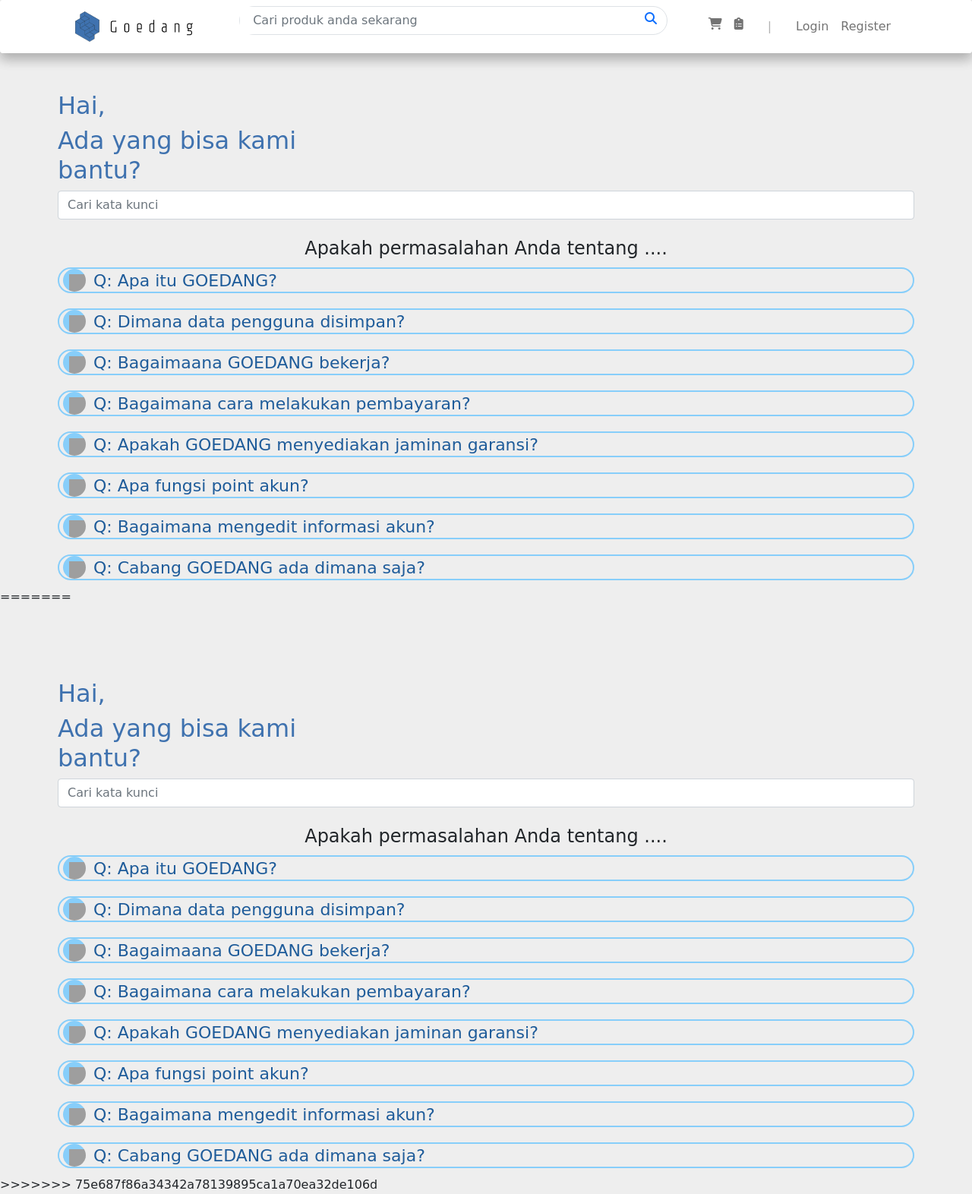
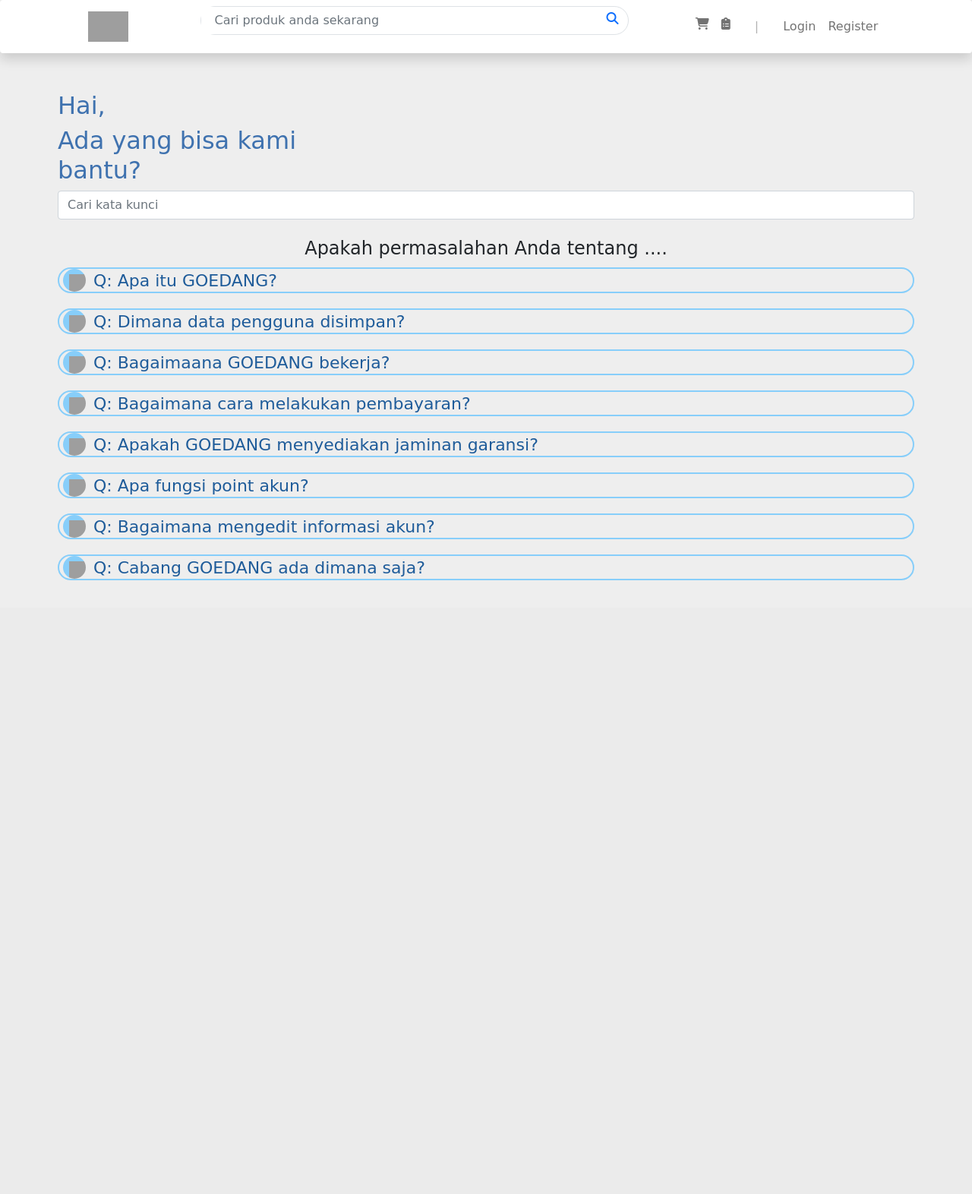
Before and after one commit to SI-RPL-2021/SI4208---Goedang-Private, a PHP site: page /FAQ3.php in a window 1280 px wide. Shown: the whole page at 76% size. After the commit the page ends 764 px from the top, so only its background shows below. Run offline with PHP 8.4, Linux system fonts and the light colour scheme; a stand-in replaces the project's code that opens the database connection; some libraries are stand-ins or nearby versions; some web fonts are replaced; grey boxes are pictures that could not be loaded.

Commit message:
Update code ref #19

```diff
--- a/FAQ3.php
+++ b/FAQ3.php
@@ -23,7 +23,7 @@
       <nav class="navbar navbar-expand-lg fixed-top navbar-light bg-light shadow mb-5 bg-body rounded">
         <div class="container-fluid d-flex justify-content-around">
           <a class="navbar-brand" href="#">
-            <img src="GOEDANG.png" alt="" height="40">
+            <img src="img/[logo].png" alt="" height="40">
           </a>
           <form class="w-50">
               <div class="input-group border rounded-pill">
@@ -159,144 +159,4 @@
 <script src="https://cdn.jsdelivr.net/npm/bootstrap@5.0.0-beta3/dist/js/bootstrap.bundle.min.js" integrity="sha384-JEW9xMcG8R+pH31jmWH6WWP0WintQrMb4s7ZOdauHnUtxwoG2vI5DkLtS3qm9Ekf" crossorigin="anonymous"></script>
 
 </body>
-=======
-<!doctype html>
-<html lang="en">
-  <head>
-    <!-- Required meta tags -->
-    <meta charset="utf-8">
-    <meta name="viewport" content="width=device-width, initial-scale=1">
-
-    <!-- Bootstrap CSS -->
-    <link href="https://cdn.jsdelivr.net/npm/bootstrap@5.0.0-beta3/dist/css/bootstrap.min.css" rel="stylesheet" integrity="sha384-eOJMYsd53ii+scO/bJGFsiCZc+5NDVN2yr8+0RDqr0Ql0h+rP48ckxlpbzKgwra6" crossorigin="anonymous">
-    <link href="css/footer.css" rel="stylesheet">
-
-    <script src="https://kit.fontawesome.com/3dd6eb1413.js" crossorigin="anonymous"></script>
-
-    <title>FAQ Page</title>
-    <link rel="stylesheet" href="styles.css">
-
-  </head>
-
- <body>
-   <!-- start navbar -->
-    <div class="container">
-      <nav class="navbar navbar-expand-lg fixed-top navbar-light bg-light shadow mb-5 bg-body rounded">
-        <div class="container-fluid d-flex justify-content-around">
-          <a class="navbar-brand" href="#">
-            <img src="Goedang.png" alt="" height="40">
-          </a>
-          <form class="w-50">
-              <div class="input-group border rounded-pill">
-                <input type="search" placeholder=" Cari produk anda sekarang" aria-describedby="button-addon3" class="form-control bg-none border-0">
-                <div class="input-group-append border-0">
-                  <button id="button-addon3" type="button" class="btn btn-link text-primary"><i class="fa fa-search"></i></button>
-                </div>
-              </div>
-            </form>
-
-            <ul class="navbar-nav">
-              <li class="nav-item">
-                <a class="nav-link" href="#"><i class="fas fa-shopping-cart"></i></a>
-              </li>
-              <li class="nav-item">
-                <a class="nav-link" href="#"><i class="fas fa-clipboard-list"></i></a>
-              </li>
-              <li class="nav-item">
-                <a class="nav-link disabled mx-3" href="#">|</i></a>
-              </li>
-              <li class="nav-item">
-                <a class="nav-link" href="#">Login</a>
-              </li>
-              <li class="nav-item">
-                <a class="nav-link" href="#">Register</a>
-              </li>
-            </ul>
-
-          </div>
-        </nav>
-      </div>
-      <!-- end navbar -->
-
-<br><br><br><br>
-  <div class="container-fluid">
-    <h2>Hai,</h2>
-    <h2>Ada yang bisa kami bantu?</h2>
-
-    <div class="form-outline">
-  <input type="search" id="form1" class="form-control" placeholder="Cari kata kunci"
-  aria-label="Search" />
-</div>
-<br>
-    <center>
-      <h4>Apakah permasalahan Anda tentang ....</h4>
-
-    <div class="accordion">
-        <div class="icon"></div>
-        <h5>Q: Apa itu GOEDANG?</h5>
-    </div>
-    <div class="panel">
-        <p>Goedang merupakan sebuah marketplace bebasis website yang menyediakan produk dan barang dengan stok lebih banyak
-        dibandingkan marketplace lainnya</p>
-    </div>
-
-    <div class="accordion">
-        <div class="icon"></div>
-        <h5>Q: Dimana data pengguna disimpan?</h5>
-    </div>
-    <div class="panel">
-        <p>Data pengguna disimpan dengan aman pada database kami</p>
-    </div>
-
-    <div class="accordion">
-        <div class="icon"></div>
-        <h5>Q: Bagaimaana GOEDANG bekerja?</h5>
-    </div>
-    <div class="panel">
-        <p>Kami menyediakan kolom search jadi pengguna bisa melakukan pencarian barang yang diinginkan dan melakukan pembayaran.</p>
-    </div>
-
-    <div class="accordion">
-        <div class="icon"></div>
-        <h5>Q: Bagaimana cara melakukan pembayaran?</h5>
-    </div>
-    <div class="panel">
-        <p>Dengan melakukan bukti transfer dari rekening pembeli ke rekening GOEDANG.</p>
-    </div>
-    <div class="accordion">
-      <div class="icon"></div>
-      <h5>Q: Apakah GOEDANG menyediakan jaminan garansi?</h5>
-  </div>
-  <div class="panel">
-      <p>Untuk saat ini GOEDANG hanya menjamin garansi barang rusak pada saat pengiriman pada pihak kurir.</p>
-  </div>
-
-  <div class="accordion">
-      <div class="icon"></div>
-      <h5>Q: Apa fungsi point akun?</h5>
-  </div>
-  <div class="panel">
-      <p>Bisa ditukarkan saat melakukan pembayaran.</p>
-  </div>
-
-  <div class="accordion">
-      <div class="icon"></div>
-      <h5>Q: Bagaimana mengedit informasi akun?</h5>
-  </div>
-  <div class="panel">
-      <p>Simple, cukup klik pada informasi akun pengguna bisa melakukannya secara otodidak</p>
-  </div>
-
-  <div class="accordion">
-      <div class="icon"></div>
-      <h5>Q: Cabang GOEDANG ada dimana saja?</h5>
-  </div>
-  <div class="panel">
-      <p>Untuk saat ini cabang GOEDANG tersebar di seluruh penjuru provinsi yang terdapat pada pulau Jawa saja</p>
-  </div>
-</div>
-
-<script src="app.js"></script>
-</body>
->>>>>>> 75e687f86a34342a78139895ca1a70ea32de106d
 </html>
```
Also changed, not shown: goedang.sql (deleted, +0 -77 lines), GOEDANG.png (deleted).
